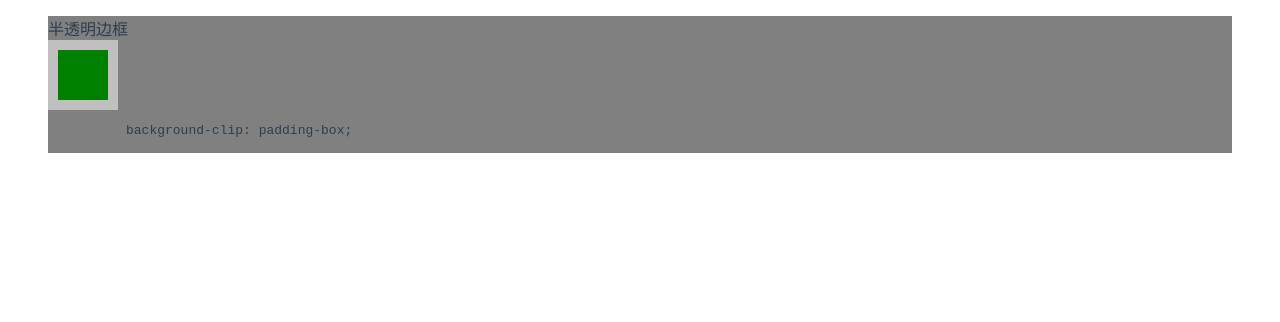
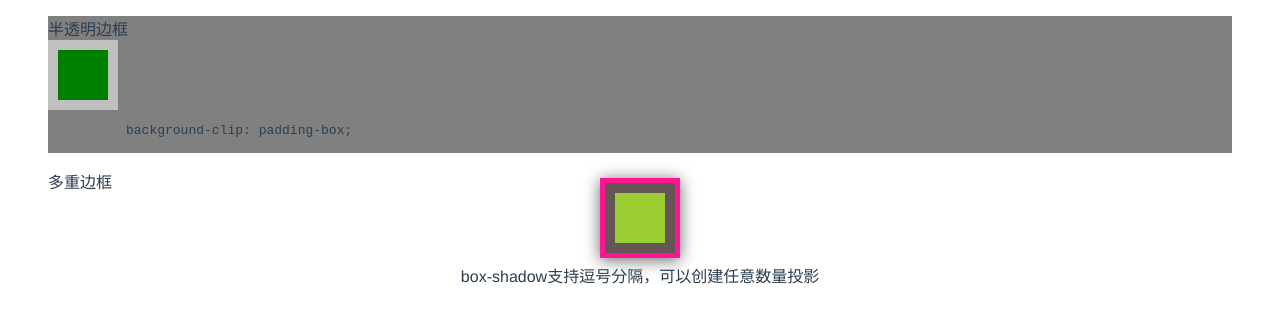
Before and after one commit to jobn123/MyCssSecrets, a Vue app: page / in a window 1280 px wide. Shown: the top 322 px of the page. Built offline with nearby package versions, Linux system fonts and the light colour scheme.

Commit message:
add multiple-borders

```diff
--- a/src/components/Hello.vue
+++ b/src/components/Hello.vue
@@ -15,6 +15,16 @@
         </pre>
       </figcaption>
     </figure>
+    <figure class="mb_container">
+      <figcaption>
+        多重边框
+      </figcaption>
+      <div class="multiple_border" id="tb">
+      </div>
+      <figcaption style="margin-top:20px;text-align:center">
+        box-shadow支持逗号分隔，可以创建任意数量投影
+      </figcaption>
+    </figure>
   </div>
 </template>
 
@@ -27,14 +37,12 @@ export default {
     }
   },
   created() {
-    debugger
     console.log("created");
   },
   beforeMount() {
     console.log("beforeMount");
   },
   mounted() {
-    debugger
     console.log("mounted");
   },
   beforeDestroy() {
@@ -51,6 +59,9 @@ export default {
 .tb_container {
   background: gray;
 }
+.mb_container {
+  background: white;
+}
 .translucent_border {
   width: 50px;
   height: 50px;
@@ -58,21 +69,13 @@ export default {
   background: green;
   background-clip: padding-box;
 }
-h1, h2 {
-  font-weight: normal;
-}
-
-ul {
-  list-style-type: none;
-  padding: 0;
-}
-
-li {
-  display: inline-block;
-  margin: 0 10px;
-}
-
-a {
-  color: #42b983;
+.multiple_border {
+  width: 50px;
+  height: 50px;
+  background: yellowgreen;
+  box-shadow: 0 0 0 10px #655,
+              0 0 0 15px deeppink,
+              0 2px 15px 15px rgba(0, 0, 0, 0.6);
+  margin: 0 auto;
 }
 </style>
```
Also changed, not shown: 1 other file (tests, documents, lock files or other folders).
